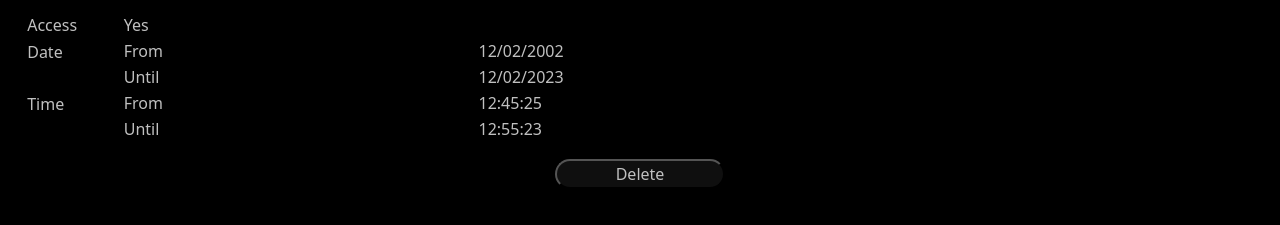
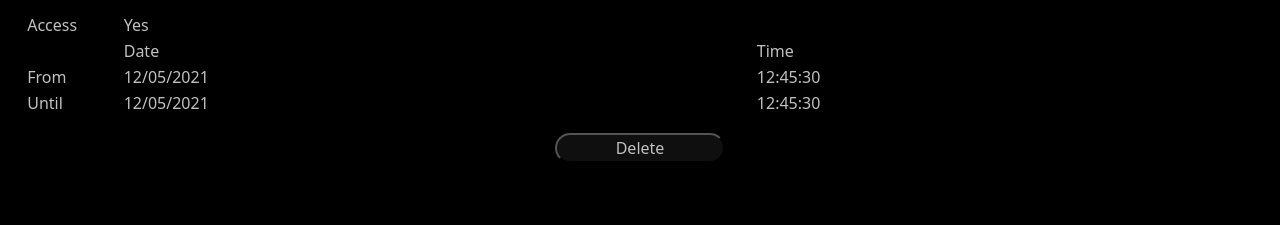
Before and after one commit to Dti-automation/face_recognization, a plain HTML site: page person.html in a window 1280 px wide. Shown: the part 261-486 px from the top of the page. Drawn offline with nearby package versions, Linux system fonts and the light colour scheme.

Commit message:
Add files via upload

```diff
--- a/person.html
+++ b/person.html
@@ -161,23 +161,26 @@
                 Yes
               </td>
             </tr>
-
            <tr>
-              <td rowspan="2">
-
-
-                <p style="margin-bottom: 23px;">
-
-                  Date
-                </p>
-
+            <td>
 
             </td>
+            <td>
+              Date
+            </td>
+            <td>
+              Time
+            </td>
+           </tr>
+           <tr>
            <td>
             From
            </td>
            <td>
-                12/02/2002
+            12/05/2021
+           </td>
+           <td>
+            12:45:30
            </td>
            </tr>
            <tr>
@@ -185,32 +188,13 @@
              Until
             </td>
             <td>
-                12/02/2023
+             12/05/2021
+            </td>
+            <td>
+             12:45:30
             </td>
             </tr>
 
-            <tr>
-              <td rowspan="2">
-               <p style="margin-bottom: 23px;">
-                Time
-               </p>
-
-              </td>
-              <td>
-                From
-              </td>
-              <td>
-                12:45:25
-              </td>
-            </tr>
-            <tr>
-              <td>
-                Until
-              </td>
-              <td>
-                12:55:23
-              </td>
-            </tr>
 
           </td>
 
```
Lines whose indentation alone changed are shown as unchanged.
